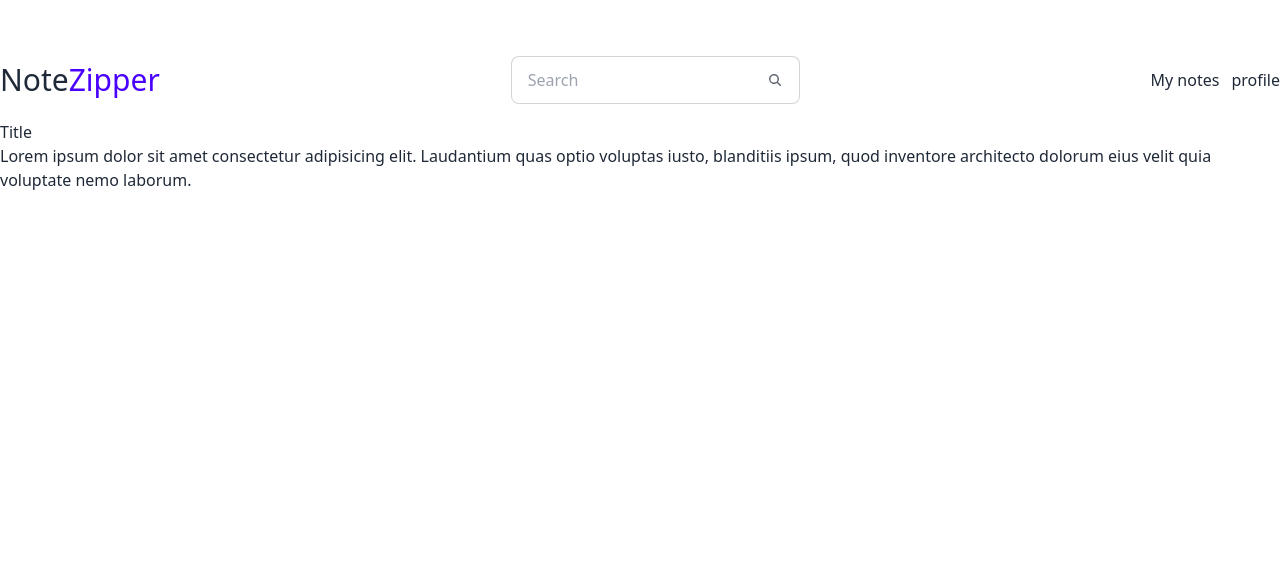
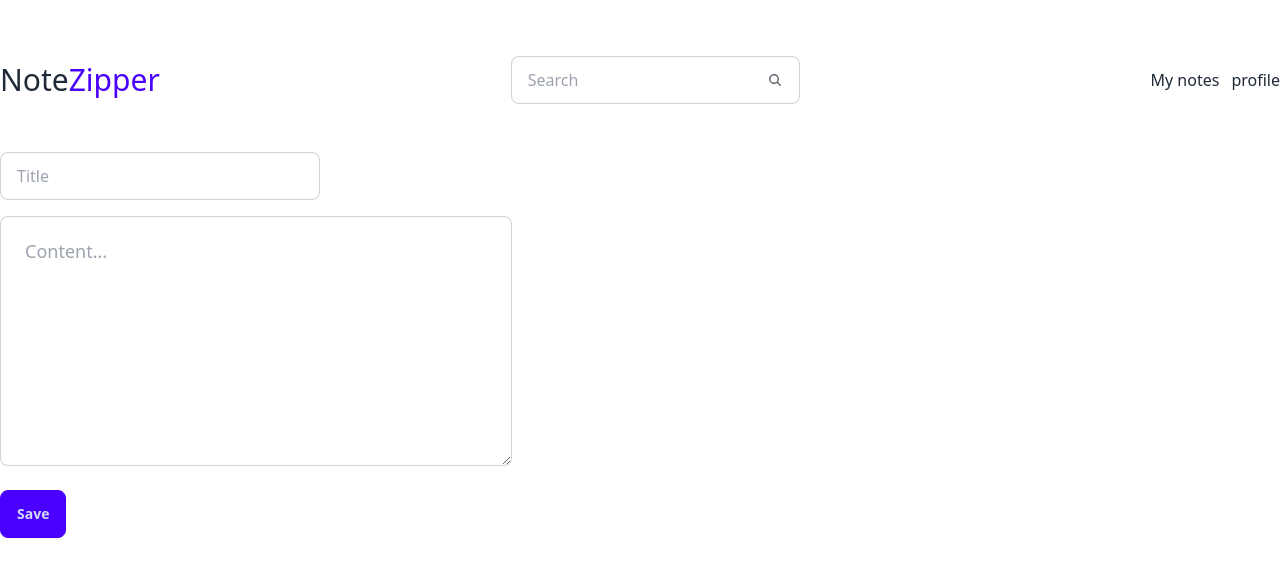
Before and after one commit to brain-ambani/notes-app-mern, a React (Create React App) app in the folder client/: page /new-note in a window 1280 px wide. Shown: the top 576 px of the page. Built offline with nearby package versions, Linux system fonts and the light colour scheme.

Commit message:
updated the newNote form

```diff
--- a/client/src/pages/newNote.js
+++ b/client/src/pages/newNote.js
@@ -1,13 +1,20 @@
 const NewNote = () => {
   return (
-    <div>
-      <div>Title</div>
-      <div>
-        Lorem ipsum dolor sit amet consectetur adipisicing elit. Laudantium quas
-        optio voluptas iusto, blanditiis ipsum, quod inventore architecto
-        dolorum eius velit quia voluptate nemo laborum.
-      </div>
-    </div>
+    <form className="w-3/4 mt-8 flex flex-col items-start justify-items-start">
+      <input
+        type="text"
+        placeholder="Title"
+        className="input input-bordered w-full max-w-xs "
+      />
+
+      <textarea
+        placeholder="Content..."
+        className="mt-4 textarea textarea-bordered sm:textarea-sm sm:max-w-sm md:textarea-md md:max-w-md lg:textarea-lg w-full lg:max-w-lg"
+        rows="6"
+      ></textarea>
+      <br />
+      <button className="btn btn-primary ">Save</button>
+    </form>
   );
 };
 export default NewNote;
```
